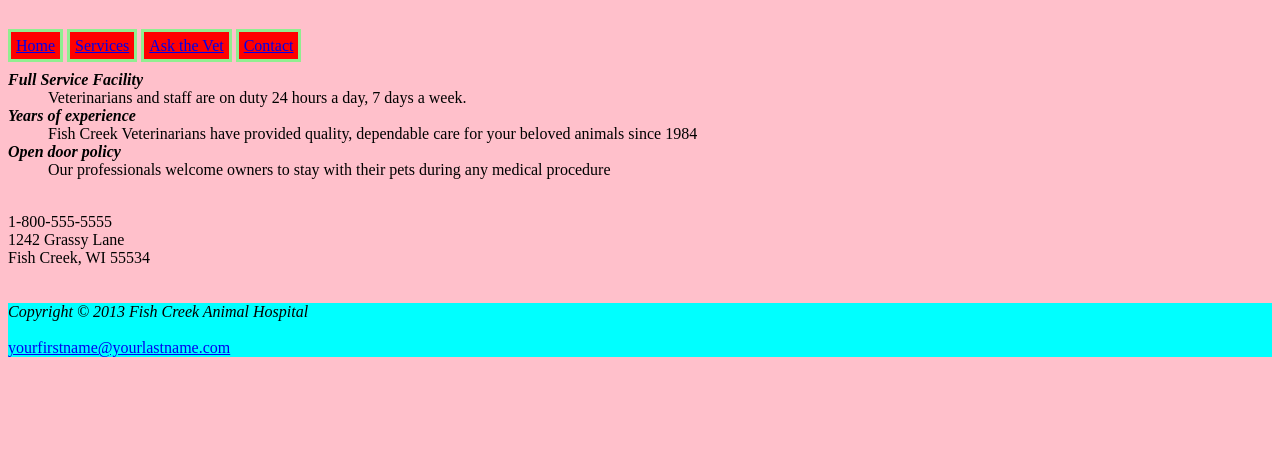
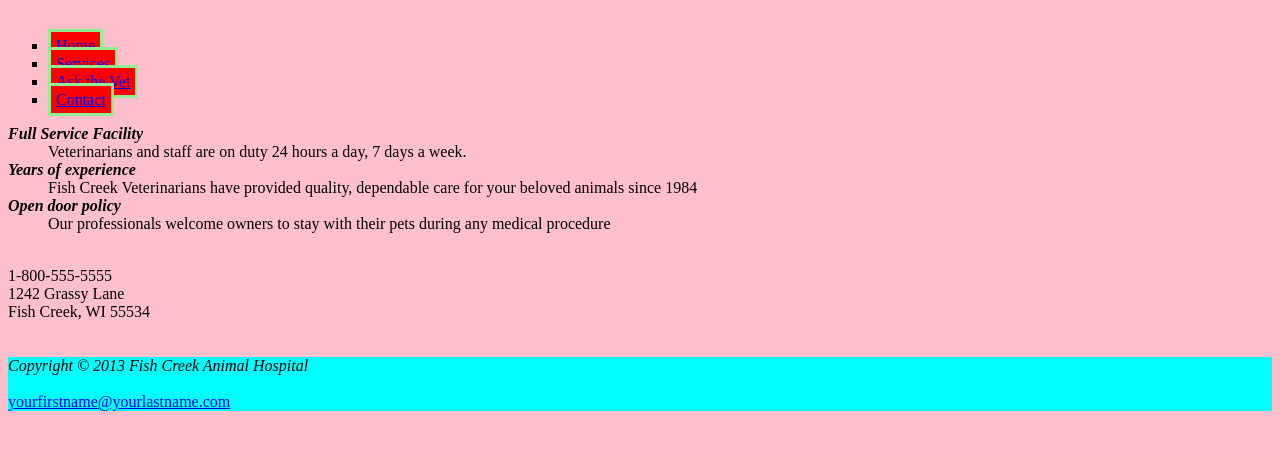
Before and after one commit to Donal-lynch/Fish_Creek_Animal_Hospital, a plain HTML site: page index.html in a window 1280 px wide. Shown: the part 112-562 px from the top of the page. Drawn offline with Linux system fonts and the light colour scheme.

```diff
--- a/index.html
+++ b/index.html
@@ -2,9 +2,9 @@
 <html>
 	<head>
 	<meta charset="UTF-8">
+	<meta http-equiv="refresh" content="5">
 	<meta name="keywords" content="Vetinary, sick dog, animal dentist">
 	<meta name="description" content="Fish Creek Vet's home on the web">
-
 	<meta name="author" content="Donal Lynch">
 
 
@@ -18,13 +18,16 @@
 	</head>
 
 	<body>
+		<div id=wrapper>
 			<h1>Fish Creek Animal Hospital</h1>
 
 			<nav>
-	 <a href="index.html">Home</a>
-	 <a href="services.html">Services</a>
-	 <a href="ask_the_vet.html">Ask the Vet</a>
-	 <a href="contact.html">Contact</a>
+				<ul>
+					<li><a href="index.html">Home</a></li>
+					<li><a href="services.html">Services</a></li>
+					<li><a href="ask_the_vet.html">Ask the Vet</a></li>
+					<li><a href="contact.html">Contact</a></li>
+				</ul>
 			</nav>
 
 			<section>
@@ -40,7 +43,7 @@
 
 			<br>
 
-	<div>
+			<div class = contact_us>
 				1-800-555-5555<br>
 				1242 Grassy Lane<br>
 				Fish Creek, WI 55534
@@ -60,7 +63,7 @@
 			</footer>
 
 
-
+		<div>
 	</body>
 
 </html>
```
Lines whose indentation alone changed are shown as unchanged.
